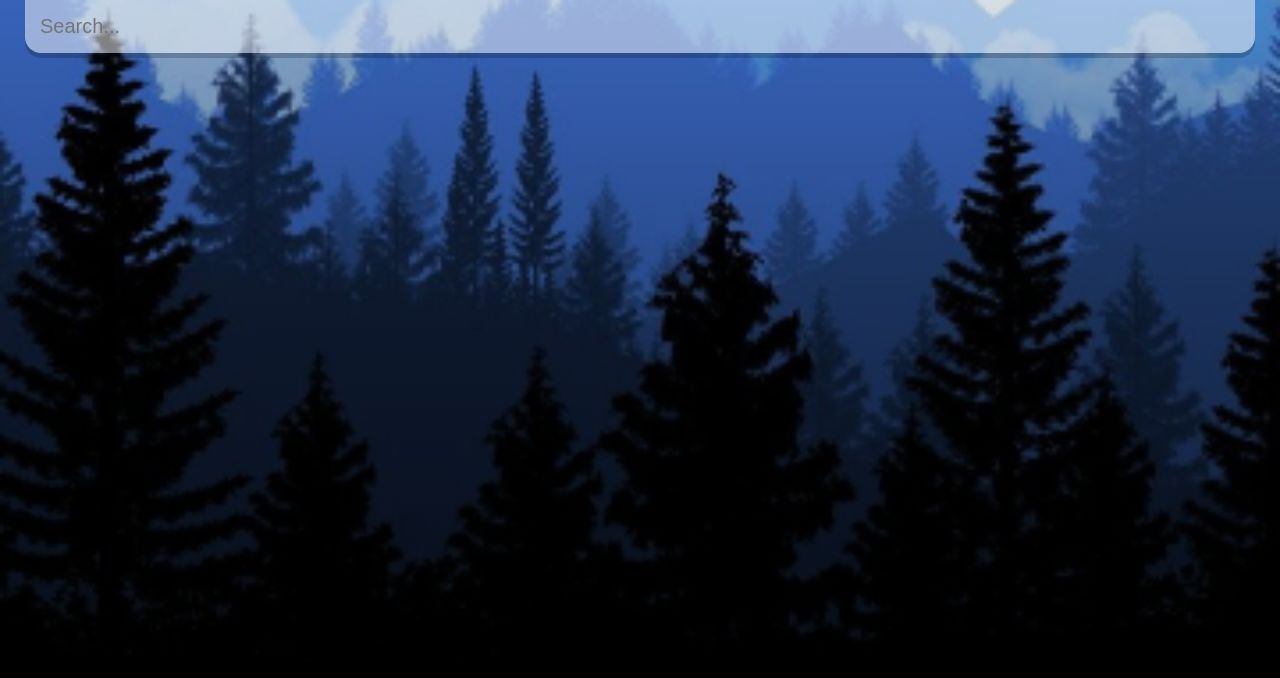
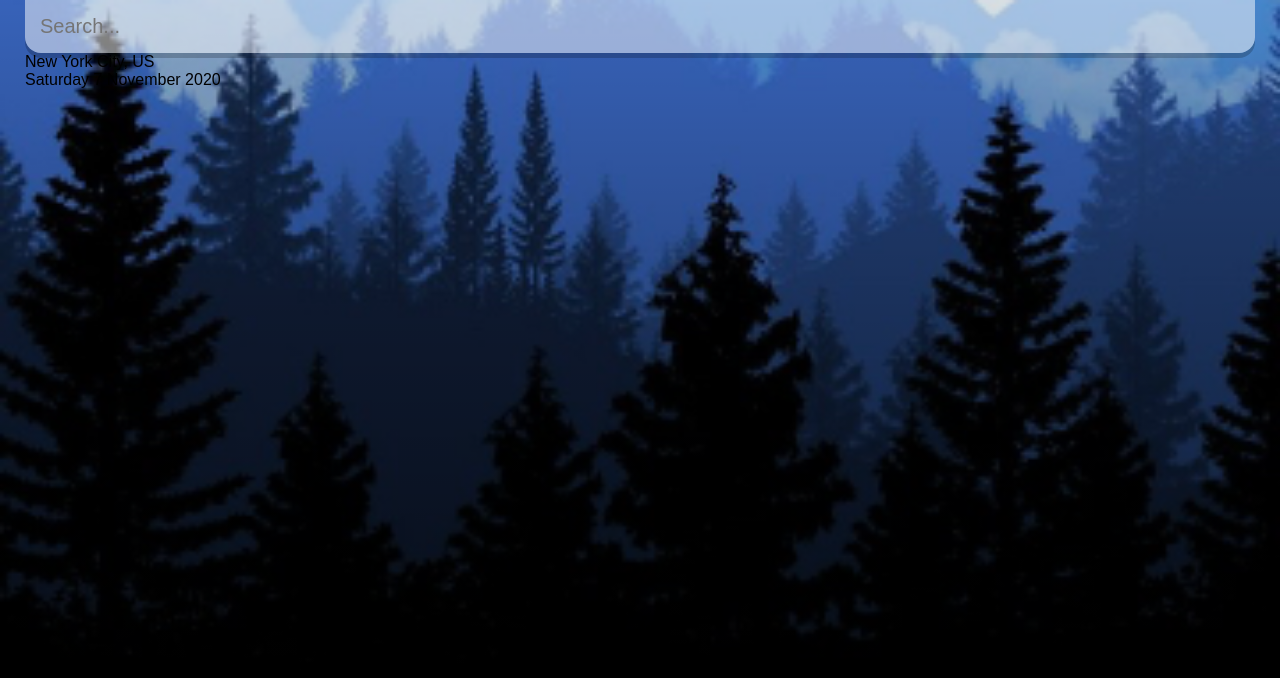
Before and after one commit to DinhSonHai/weather-app, a React (Create React App) app: page / in a window 1280 px wide. Shown: the top 678 px of the page. Built offline with nearby package versions, Linux system fonts and the light colour scheme.

Commit message:
Add dateBuilder function to get current day, date, month, year

```diff
--- a/src/App.js
+++ b/src/App.js
@@ -3,11 +3,26 @@
   base: 'https://api.openweathermap.org/data/2.5/'
 }
 function App() {
+  const dateBuilder = (d) => {
+    let months = ["January", "February", "March", "April", "May", "June", "July", "August", "September", "October", "November", "December"]
+    let days = ["Sunday", "Monday", "Tuesday", "Wednesday", "Thursday", "Friday", "Saturday"];
+
+    let day = days[d.getDay()];
+    let date = d.getDate();
+    let month = months[d.getMonth()];
+    let year = d.getFullYear();
+
+    return `${day} ${date} ${month} ${year}`;
+  }
   return (
     <div className="app">
       <main>
         <div className="search-box">
           <input type="text" className="search-bar" placeholder="Search..."/>
+        </div>
+        <div className="location-box">
+          <div className="location">New York City, US</div>
+          <div className="date">{dateBuilder(new Date())}</div>
         </div>
       </main>
     </div>
```
